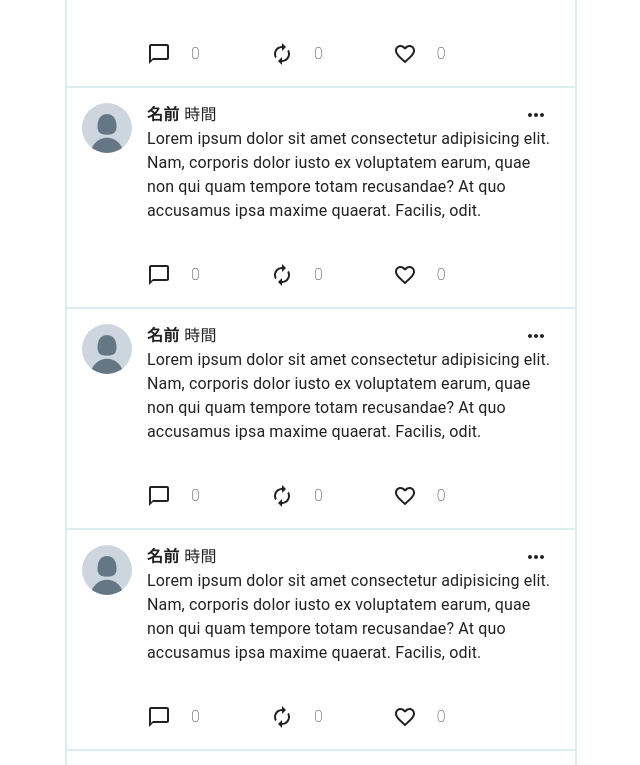
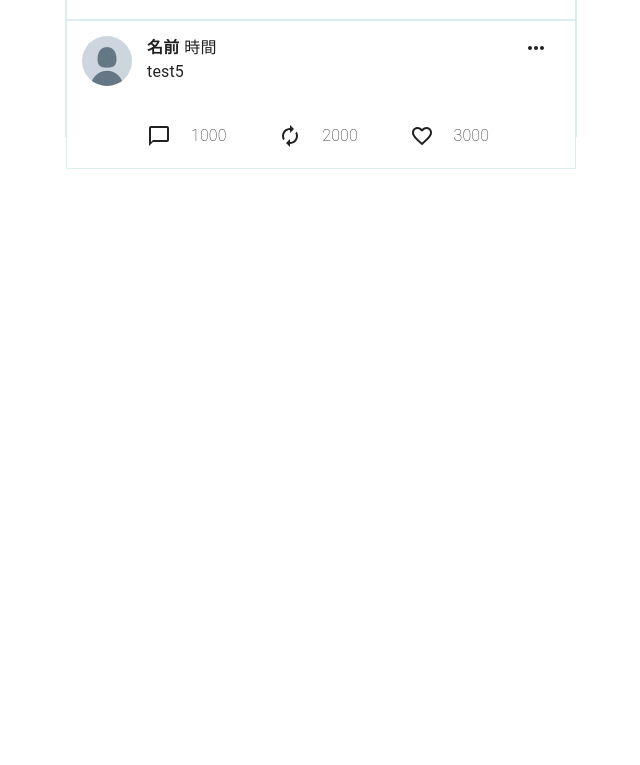
Before and after one commit to miura3413413/t, a Next.js app: page / in a window 1280 px wide. Shown: the part 790-1555 px from the top of the page, without its empty margins (255-895 px from the left). After the commit the page ends 959 px from the top, so only its background shows below. Built offline with nearby package versions, Linux system fonts and the light colour scheme.

Commit message:
add onclick function

```diff
--- a/src/components/Tweet.tsx
+++ b/src/components/Tweet.tsx
@@ -7,11 +7,8 @@ import ChatBubbleOutlineIcon from '@mui/icons-material/ChatBubbleOutline';
 import AutorenewIcon from '@mui/icons-material/Autorenew';
 import FavoriteBorderIcon from '@mui/icons-material/FavoriteBorder';
 import MoreHorizIcon from '@mui/icons-material/MoreHoriz';
-import {  useSelector } from "react-redux";
-import { LikeState, ReplyState, RetweetState } from "../state/store";
-import { changeLike } from "../state/likeSlice";
-import { changeReply } from "../state/replySlice";
-import { changeretweet } from "../state/retweetSlice";
+import { dummyTweetType } from "../models/dummydata";
+import { useState } from "react";
 
 
 
@@ -50,11 +47,19 @@ const StyledSpanTweet = styled.span`
   overflow-wrap: break-word;
 `
 
-export const Tweet : NextPage = () => {
-  const like  = useSelector((state: LikeState) => state.like.value)
-  const reply  = useSelector((state: ReplyState) => state.reply.value)
-  const retweet  = useSelector((state: RetweetState) => state.retweet.value)
-
+export const Tweet : NextPage<{dummyTweet: dummyTweetType}> = ({dummyTweet}) => {
+const [retweet ,setRetweet] = useState(dummyTweet.retweet)
+const [isRetweet ,setIsRetweet] = useState(false)
+const [like ,setLike] = useState(dummyTweet.like)
+const [isLike ,setIsLike] = useState(false)
+const clickRetweet = () => {
+  setRetweet(isRetweet? retweet -1 : retweet +1)
+  setIsRetweet(!isRetweet)
+}
+const clickLike = () => {
+  setLike(isLike? like -1 : like +1)
+  setIsLike(!isLike)
+}
   return (
   <StyledDiv>
     <ProfileIcon />
@@ -64,15 +69,13 @@ export const Tweet : NextPage = () => {
         <StyledSpanTime>時間</StyledSpanTime>
         <MoreHorizIcon sx={{margin: "auto 5px auto auto"}}/>
       </StyledDivTop>
-      <StyledSpanTweet>Lorem ipsum dolor sit amet consectetur adipisicing elit.
-         Nam, corporis dolor iusto ex voluptatem earum,
-          quae non qui quam tempore totam recusandae?
-           At quo accusamus ipsa maxime quaerat. Facilis, odit.
+      <StyledSpanTweet>
+        {dummyTweet.text}
       </StyledSpanTweet>
       <div style ={{display : "flex", alignItems: "center", width: "20%"}}>
-        <IconText Icon={ChatBubbleOutlineIcon} text={retweet} weight="lighter" stateFunction={changeretweet()}/>
-        <IconText Icon={AutorenewIcon} text={reply} weight="lighter" stateFunction={changeReply()}/>
-        <IconText Icon={FavoriteBorderIcon} text={like} weight="lighter" stateFunction={changeLike()}/>
+        <IconText Icon={ChatBubbleOutlineIcon} text={dummyTweet.reply} weight="lighter" />
+        <IconText Icon={AutorenewIcon} text={retweet} weight="lighter" stateFunction={clickRetweet}/>
+        <IconText Icon={FavoriteBorderIcon} text={like} weight="lighter" stateFunction={clickLike}/>
       </div>
     </StyledDivRight>
     </StyledDiv>
--- a/src/components/icon/IconText.tsx
+++ b/src/components/icon/IconText.tsx
@@ -2,7 +2,6 @@ import styled from '@emotion/styled'
 
 import { SvgIconTypeMap,  } from "@mui/material"
 import { OverridableComponent } from '@mui/material/OverridableComponent';
-import { useDispatch } from 'react-redux';
 ;
 
 
@@ -38,14 +37,13 @@ const StyledP = styled.p<PProps>`
 
 
 export const IconText = ({Icon, text, display, weight, stateFunction  }: Props) => {
-  const dispatch = useDispatch()
   return(
     <StyledDiv>
       <Icon sx={{ '&:hover': {
         borderRadius: "50%",
         backgroundColor: '#a0dce8ee',
 
-      },}} onClick={() => dispatch(stateFunction)}/>
+      },}} onClick={() => stateFunction()}/>
       <StyledP  weight={weight} display={display}>{text}</StyledP>
     </StyledDiv>
 
--- a/src/components/timeline/Timeline.tsx
+++ b/src/components/timeline/Timeline.tsx
@@ -2,13 +2,14 @@ import { NextPage } from "next"
 import styled from '@emotion/styled'
 import { TweetSpace } from "./TweetSpace";
 import { Tweet } from "../Tweet";
-
+import { dummyTweets } from "../../models/dummydata"
 const StyledDiv = styled.div`
   width: 100%;
   height: 90%;
   border: solid;
   border-width: thin;
   border-color: #daeeee;
+  border-bottom: none;
   @media (max-width: 1200px) {
   //  width: 55%;
   };
@@ -22,6 +23,10 @@ export const Timeline: NextPage = () => {
   return (
     <StyledDiv >
       <TweetSpace />
+      {dummyTweets.map((dummyTweet) => (
+        <Tweet dummyTweet={dummyTweet} key={dummyTweet.id}/>
+      ))}
+      {/* <Tweet />
       <Tweet />
       <Tweet />
       <Tweet />
@@ -40,8 +45,7 @@ export const Timeline: NextPage = () => {
       <Tweet />
       <Tweet />
       <Tweet />
-      <Tweet />
-      <Tweet />
+      <Tweet /> */}
     </StyledDiv>
   )
 
--- /dev/null
+++ b/src/models/dummydata.ts
@@ -0,0 +1,57 @@
+export const dummyTweets = [
+  {
+    id: 1,
+    text: "test1",
+    reply: 0,
+    retweet: 0,
+    isretweet: false,
+    like: 0,
+    isLike: false
+  },
+  {
+    id: 2,
+    text: "test2",
+    reply: 1,
+    retweet: 2,
+    isretweet: false,
+    like: 3,
+    isLike: false
+  },
+  {
+    id: 3,
+    text: "test3",
+    reply: 10,
+    retweet: 20,
+    isretweet: false,
+    like: 30,
+    isLike: false
+  },
+  {
+    id: 4,
+    text: "test4",
+    reply: 100,
+    retweet: 200,
+    isretweet: false,
+    like: 300,
+    isLike: false
+  },
+  {
+    id: 5,
+    text: "test5",
+    reply: 1000,
+    retweet: 2000,
+    isretweet: false,
+    like: 3000,
+    isLike: false
+  },
+]
+
+export interface dummyTweetType {
+  id: number
+  text: string,
+  reply: number,
+  retweet: number,
+  isretweet: boolean,
+  like: number,
+  isLike: boolean
+}
--- a/src/state/likeSlice.ts
+++ b/src/state/likeSlice.ts
@@ -1,5 +1,4 @@
-import { createSlice } from "@reduxjs/toolkit";
-
+import { createSlice, current } from "@reduxjs/toolkit";
 export const likeSlice = createSlice(
   {
     name: "like",
@@ -10,12 +9,19 @@ export const likeSlice = createSlice(
     reducers: {
       changeLike: (state) => {
         const newState = { ...state }
+
         newState.value = state.isLike ? state.value - 1 : state.value + 1;
+        console.log(newState)
         newState.isLike = !state.isLike
+        return newState
+      },
+      assignmentLike: (state, { payload }) => {
+        const newState = { ...state }
+        newState.value += payload
         return newState
       }
     }
   }
 )
-export const { changeLike } = likeSlice.actions
+export const { changeLike, assignmentLike } = likeSlice.actions
 export default likeSlice.reducer
--- a/src/state/replySlice.ts
+++ b/src/state/replySlice.ts
@@ -6,13 +6,13 @@ export const replySlice = createSlice(
     name: "reply",
     initialState: {
       value: 0,
-      isLike: false
+      isReply: false
     },
     reducers: {
       changeReply: (state) => {
         const newState = { ...state }
-        newState.value = state.isLike ? state.value - 1 : state.value + 1;
-        newState.isLike = !state.isLike
+        newState.value = state.isReply ? state.value - 1 : state.value + 1;
+        newState.isReply = !state.isReply
         return newState
       }
     }
--- a/src/state/retweetSlice.ts
+++ b/src/state/retweetSlice.ts
@@ -5,13 +5,13 @@ export const retweetSlice = createSlice(
     name: "retweet",
     initialState: {
       value: 0,
-      isLike: false
+      isRetweet: false
     },
     reducers: {
       changeretweet: (state) => {
         const newState = { ...state }
-        newState.value = state.isLike ? state.value - 1 : state.value + 1;
-        newState.isLike = !state.isLike
+        newState.value = state.isRetweet ? state.value - 1 : state.value + 1;
+        newState.isRetweet = !state.isRetweet
         return newState
       }
     }
```
Also changed, not shown: src/models/dummydata.js (deleted, +0 -32 lines).
